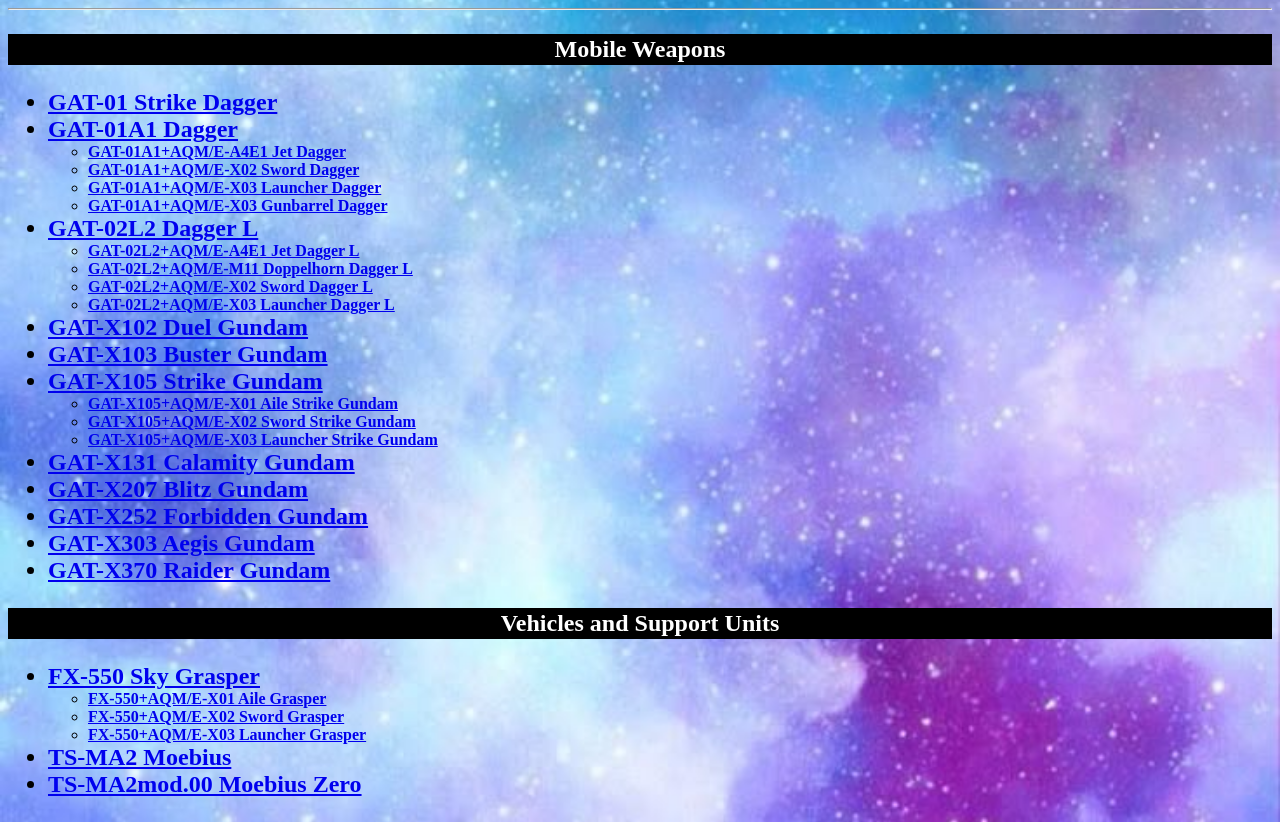
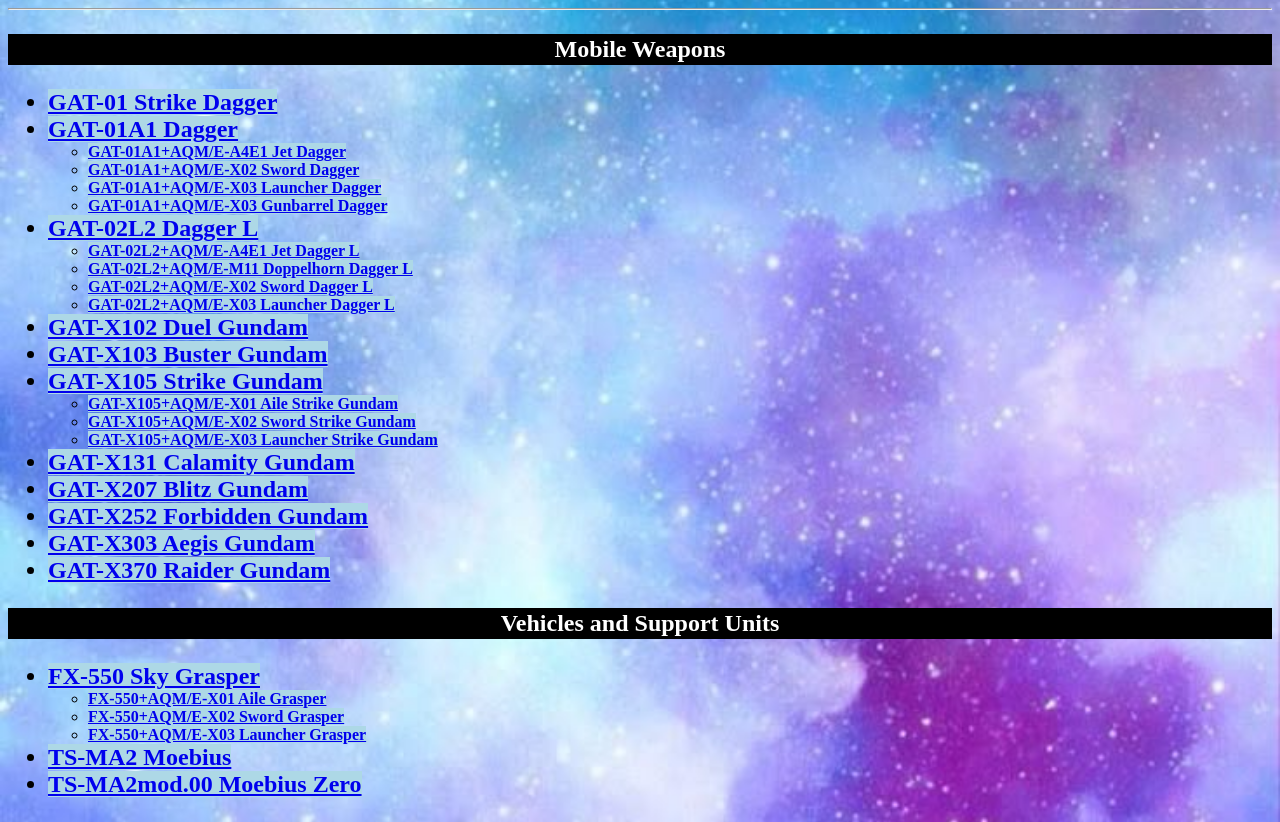
Before and after one commit to Seizy7/html-gundam, a plain HTML site: page index.html in a window 1280 px wide. Shown: the part 680-1502 px from the top of the page. Drawn offline with Linux system fonts and the light colour scheme.

Commit message:
Add files via upload

```diff
--- a/index.html
+++ b/index.html
@@ -7,6 +7,9 @@
         <link
         rel="stylesheet" href="./style.css">
         <style>
+            span {
+                background-color: lightblue;
+            }
 
         </style>
     </head>
@@ -28,76 +31,76 @@
 
             <ul>
                 <li>
-                    <a href="./public/dagger-strike.html">GAT-01 Strike Dagger</a></li>
+                    <a href="./public/dagger-strike.html"><span>GAT-01 Strike Dagger</span></a></li>
                 <li>
-                    <a href="./public/dagger.html">GAT-01A1 Dagger</a></li>
+                    <a href="./public/dagger.html"><span>GAT-01A1 Dagger</span></a></li>
 
                     <ul class="secondary">
                         <li>
-                            <a href="./public/dagger-jet.html">GAT-01A1+AQM/E-A4E1 Jet Dagger</a>
+                            <a href="./public/dagger-jet.html"><span>GAT-01A1+AQM/E-A4E1 Jet Dagger</span></a>
                         <li>
-                            <a href="./public/dagger-sword.html">GAT-01A1+AQM/E-X02 Sword Dagger</a>
+                            <a href="./public/dagger-sword.html"><span>GAT-01A1+AQM/E-X02 Sword Dagger</span></a>
                         <li>
-                            <a href="./public/dagger-launcher.html">GAT-01A1+AQM/E-X03 Launcher Dagger</a></li>
+                            <a href="./public/dagger-launcher.html"><span>GAT-01A1+AQM/E-X03 Launcher Dagger</span></a></li>
                         <li>
-                            <a href="./public/dagger-gunbarrel.html.html">GAT-01A1+AQM/E-X03 Gunbarrel Dagger</a></li>
+                            <a href="./public/dagger-gunbarrel.html.html"><span>GAT-01A1+AQM/E-X03 Gunbarrel Dagger</span></a></li>
                     </ul>
                 <li>
-                    <a href="./public/dagger-l.html">GAT-02L2 Dagger L</a></li>
+                    <a href="./public/dagger-l.html"><span>GAT-02L2 Dagger L</span></a></li>
                     <ul class="secondary">
                         <li>
-                            <a href="./public/dagger-l-jet.html">GAT-02L2+AQM/E-A4E1 Jet Dagger L</a></li>
+                            <a href="./public/dagger-l-jet.html"><span>GAT-02L2+AQM/E-A4E1 Jet Dagger L</span></a></li>
                         <li>
-                            <a href="./public/dagger-l-dopplehorn.html">GAT-02L2+AQM/E-M11 Doppelhorn Dagger L</a></li>
+                            <a href="./public/dagger-l-dopplehorn.html"><span>GAT-02L2+AQM/E-M11 Doppelhorn Dagger L</span></a></li>
                         <li>
-                            <a href="./public/dagger-l-sword.html">GAT-02L2+AQM/E-X02 Sword Dagger L</a></li>
+                            <a href="./public/dagger-l-sword.html"><span>GAT-02L2+AQM/E-X02 Sword Dagger L</span></a></li>
                         <li>
-                            <a href="./public/dagger-l-launcher.html">GAT-02L2+AQM/E-X03 Launcher Dagger L</a></li>
+                            <a href="./public/dagger-l-launcher.html"><span>GAT-02L2+AQM/E-X03 Launcher Dagger L</span></a></li>
                     </ul>
                 <li>
-                    <a href="./public/duel.html">GAT-X102 Duel Gundam</a></li>
+                    <a href="./public/duel.html"><span>GAT-X102 Duel Gundam</span></a></li>
                 <li>
-                    <a href="./public/buster.html">GAT-X103 Buster Gundam</a></li>
+                    <a href="./public/buster.html"><span>GAT-X103 Buster Gundam</span></a></li>
                 <li>
-                    <a href="./public/strike.html">GAT-X105 Strike Gundam</a>
+                    <a href="./public/strike.html"><span>GAT-X105 Strike Gundam</span></a>
                     <ul class="secondary">
                         <li>
-                            <a href="./public/strike-aile.html">GAT-X105+AQM/E-X01 Aile Strike Gundam</a></li>
+                            <a href="./public/strike-aile.html"><span>GAT-X105+AQM/E-X01 Aile Strike Gundam</span></a></li>
                         <li>
-                            <a href="./public/strike-sword.html">GAT-X105+AQM/E-X02 Sword Strike Gundam</a></li>
+                            <a href="./public/strike-sword.html"><span>GAT-X105+AQM/E-X02 Sword Strike Gundam</span></a></li>
                         <li>
-                            <a href="./public/strike-launcher.html">GAT-X105+AQM/E-X03 Launcher Strike Gundam</a></li>
+                            <a href="./public/strike-launcher.html"><span>GAT-X105+AQM/E-X03 Launcher Strike Gundam</span></a></li>
                     </ul>
                 </li>
                 <li>
-                    <a href="./public/calamity.html">GAT-X131 Calamity Gundam</a></li>
+                    <a href="./public/calamity.html"><span>GAT-X131 Calamity Gundam</span></a></li>
                 <li>
-                    <a href="./public/blitz.html">GAT-X207 Blitz Gundam</a></li>
+                    <a href="./public/blitz.html"><span>GAT-X207 Blitz Gundam</span></a></li>
                 <li>
-                    <a href="./public/forbidden.html">GAT-X252 Forbidden Gundam</a></li>
+                    <a href="./public/forbidden.html"><span>GAT-X252 Forbidden Gundam</span></a></li>
                 <li>
-                    <a href="./public/aegis.html">GAT-X303 Aegis Gundam</a></li>
+                    <a href="./public/aegis.html"><span>GAT-X303 Aegis Gundam</span></a></li>
                 <li>
-                    <a href="./public/raider.html">GAT-X370 Raider Gundam</a></li>
+                    <a href="./public/raider.html"><span>GAT-X370 Raider Gundam</span></a></li>
             </ul>
 
         <h3>Vehicles and Support Units</h3>
 
             <ul>
                 <li>
-                    <a href="./public/skygrasper.html">FX-550 Sky Grasper</a></li>
+                    <a href="./public/skygrasper.html"><span>FX-550 Sky Grasper</span></a></li>
                     <ul class="secondary">
                         <li>
-                            <a href="./public/skygrasper-aile.html">FX-550+AQM/E-X01 Aile Grasper</a></li>
+                            <a href="./public/skygrasper-aile.html"><span>FX-550+AQM/E-X01 Aile Grasper</span></a></li>
                         <li>
-                            <a href="./public/skygrasper-sword.html">FX-550+AQM/E-X02 Sword Grasper</a></li>
+                            <a href="./public/skygrasper-sword.html"><span>FX-550+AQM/E-X02 Sword Grasper</span></a></li>
                         <li>
-                            <a href="./public/skygrasper-launcher.html">FX-550+AQM/E-X03 Launcher Grasper</a></li>
+                            <a href="./public/skygrasper-launcher.html"><span>FX-550+AQM/E-X03 Launcher Grasper</span></a></li>
                     </ul>
                 <li>
-                    <a href="./public/moebius.html">TS-MA2 Moebius</a></li>
+                    <a href="./public/moebius.html"><span>TS-MA2 Moebius</span></a></li>
                 <li>
-                    <a href="./public/moebius-zero.html">TS-MA2mod.00 Moebius Zero</a></li>
+                    <a href="./public/moebius-zero.html"><span>TS-MA2mod.00 Moebius Zero</span></a></li>
 
 
 
```
